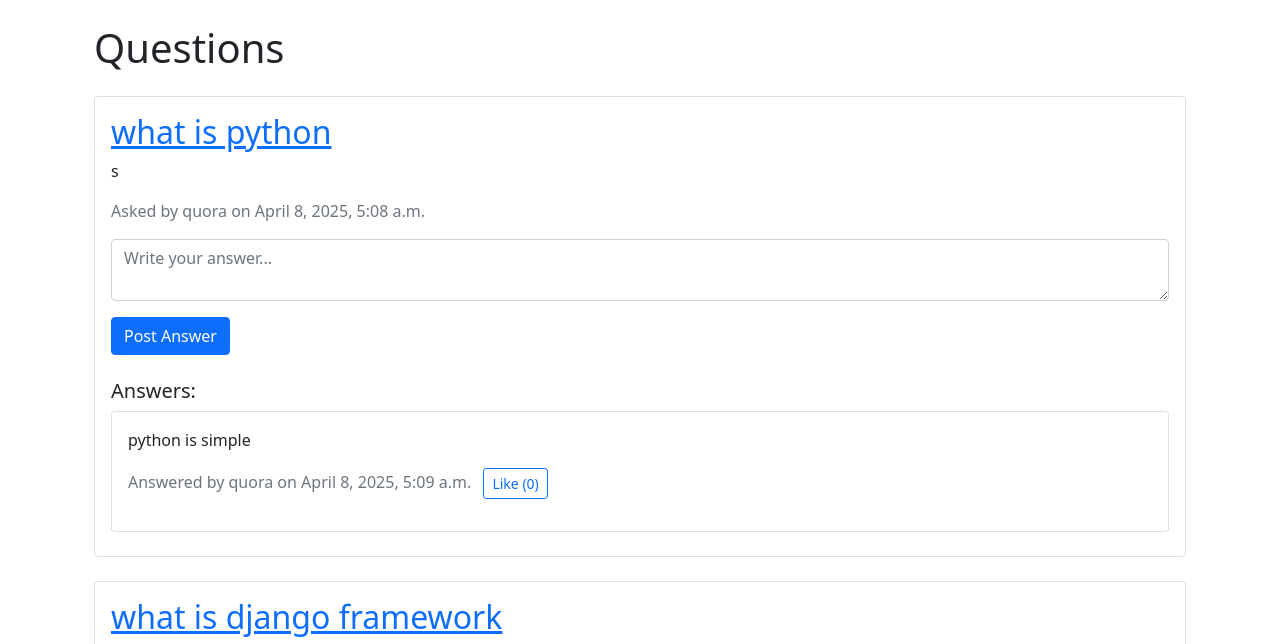
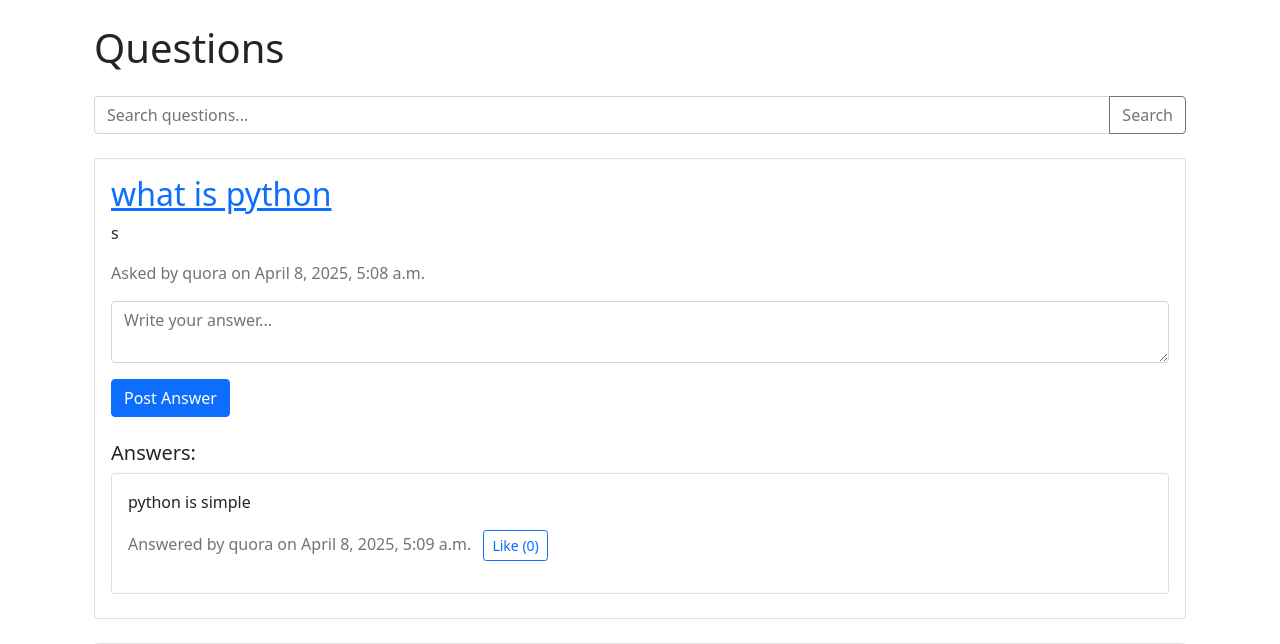
Before and after one commit to Jizhin/quoratest, a Django app: page / in a window 1280 px wide. Shown: the part 76-720 px from the top of the page. Run offline with Django 3.2, Linux system fonts and the light colour scheme; data comes from the database, SQL or seed files in the repository.

Commit message:
django assignment

```diff
--- a/quora/quorapp/templates/index.html
+++ b/quora/quorapp/templates/index.html
@@ -3,7 +3,18 @@
 {% block content %}
     <div class="container mt-4">
         <h1 class="mb-4">Questions</h1>
-
+            <!-- Search Form -->
+    <form method="get" class="mb-4">
+        <div class="input-group">
+            <input type="text" name="query" class="form-control" placeholder="Search questions..." value="{{ request.GET.q }}">
+            <button type="submit" class="btn btn-outline-secondary">Search</button>
+        </div>
+    </form>
+        {% if query %}
+        <p class="card-text"> Number of result found is {{ number }}, Here is the result for "{{ query }}"</p>
+        {% else %}
+        <p class="card-text"></p>
+        {% endif %}
         {% for question in questions %}
         <div class="card mb-4">
             <div class="card-body">
--- a/quora/quorapp/views.py
+++ b/quora/quorapp/views.py
@@ -4,8 +4,19 @@ from .models import Question, Answer
 from .forms import QuestionForm, AnswerForm
 
 def index(request):
-    questions = Question.objects.all().order_by('-created_at')
-    return render(request, 'index.html', {'questions': questions})
+    query = request.GET.get('query')
+    if query:
+        questions = Question.objects.filter(title__icontains=query)
+        data = query
+        number = questions.count()
+        return render(request, 'index.html', {'questions': questions, 'query': str(data), 'number': number})
+    else:
+        questions = Question.objects.all().order_by('-created_at')
+        data = ""
+        number = questions.count()
+        return render(request, 'index.html', {'questions': questions, 'query': str(data), 'number': number})
+
+
 
 @login_required
 def question_detail(request, pk):
```
